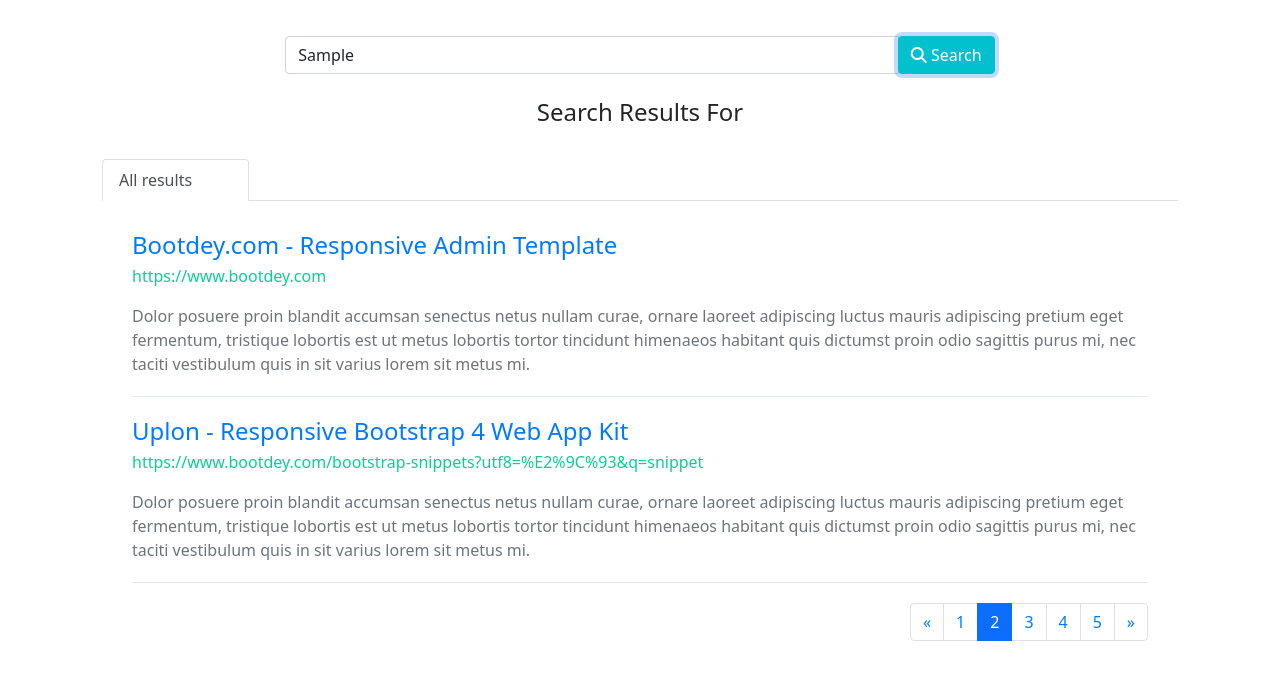
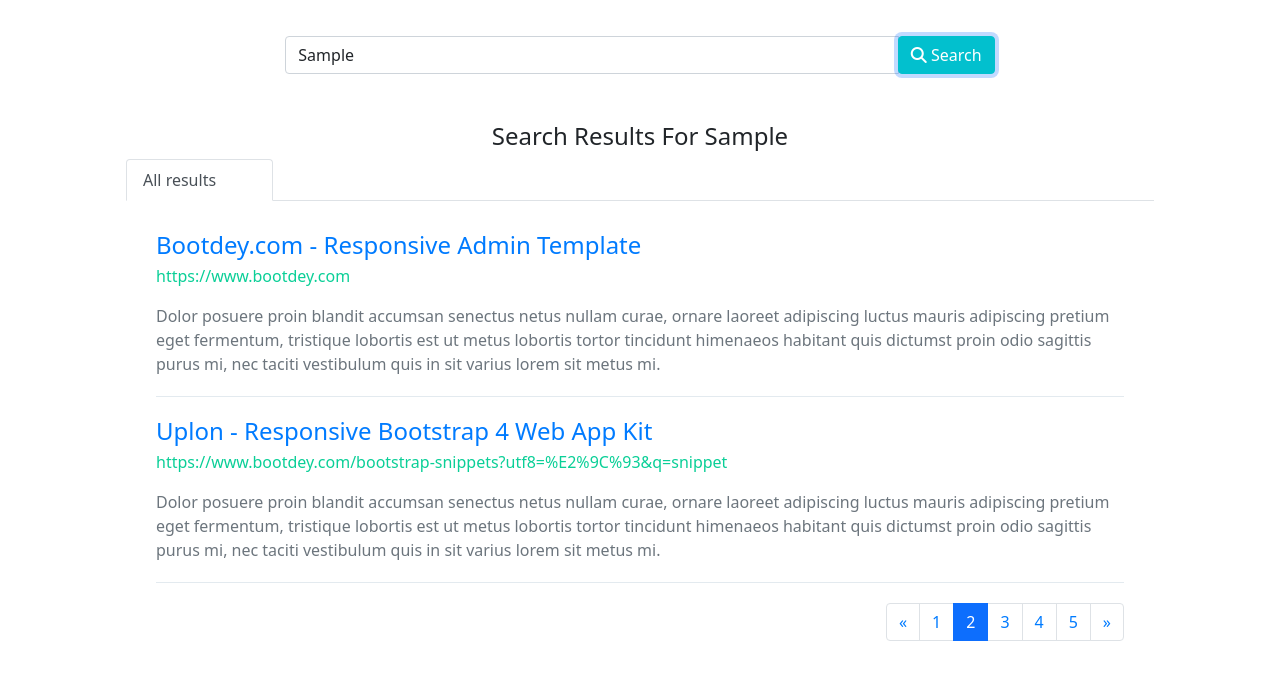
Before and after one commit to Walter0210/paso-a-paso-71464, an Angular app: page / in a window 1280 px wide. Both pictures are taken after typing "Sample" into the empty fields and a click on the button "Search". Shown: the top 680 px of the page. Built offline with nearby package versions, Linux system fonts and the light colour scheme.

Commit message:
Comportamiento de la busqueda

```diff
--- a/src/app/buscador/buscador.component.html
+++ b/src/app/buscador/buscador.component.html
@@ -6,21 +6,24 @@
                     <div class="row">
                         <div class="col-md-8 offset-md-2">
                             <div class="pt-3 pb-4">
-                                <form action="" method="POST">
+                                <form action="" method="">
                                     <div class="input-group">
 
-                                            <input type="text" id="" name="" class="form-control" value="">
+                                            <input [(ngModel)]="expresionFiltro" type="text" id="filtro" name="filtro" class="form-control"/>
                                             <div class="input-group-append">
-                                                <button id="btnSearch" click='getSearch' type="submit" class="btn waves-effect waves-light btn-custom"><i class="fa fa-search mr-1"></i> Search</button>
+                                                <button id="btnSearch" (click)='getSearch()' class="btn waves-effect waves-light btn-custom"><i class="fa fa-search mr-1"></i> Search</button>
                                             </div>
                                     </div>
                                 </form>
-                                <div class="mt-4 text-center">
-                                    <h4>Search Results For {{expresionFiltro}}</h4></div>
+
                             </div>
                         </div>
                     </div>
                     <!-- end row -->
+                    <div *ngIf='resultado' class="container">
+                        <div class="mt-4 text-center">
+                            <h4>Search Results For {{expresionFiltro}}</h4>
+                        </div>
                         <ul class="nav nav-tabs tabs-bordered">
                             <li class="nav-item"><a href="#home" data-toggle="tab" aria-expanded="true" class="nav-link active">All results <span class="badge badge-success ml-1">325</span></a></li>
                         <!--  <li class="nav-item"><a href="#users" data-toggle="tab" aria-expanded="false" class="nav-link">Users <span class="badge badge-danger ml-1">89</span></a></li> -->
@@ -83,6 +86,7 @@
                     </div>
                 </div>
             </div>
+        </div>
         <!-- end row -->
     </div>
     <!-- container -->
--- a/src/app/buscador/buscador.component.ts
+++ b/src/app/buscador/buscador.component.ts
@@ -1,4 +1,5 @@
-import { Component, OnInit } from '@angular/core';
+import { Component, OnInit,  } from '@angular/core';
+
 
 @Component({
   selector: 'app-buscador',
@@ -6,15 +7,14 @@ import { Component, OnInit } from '@angular/core';
   styleUrls: ['./buscador.component.css']
 })
 export class BuscadorComponent implements OnInit {
-  expresionFiltro = ''
+  expresionFiltro  = ''
+  resultado: boolean = false;
   constructor() { }
 
   ngOnInit(): void {
   }
 
+  getSearch():void {
+    this.resultado = true;
+  }
 }
-
-export class getSearch {
-
-
-}
```
Lines whose indentation alone changed are shown as unchanged.
